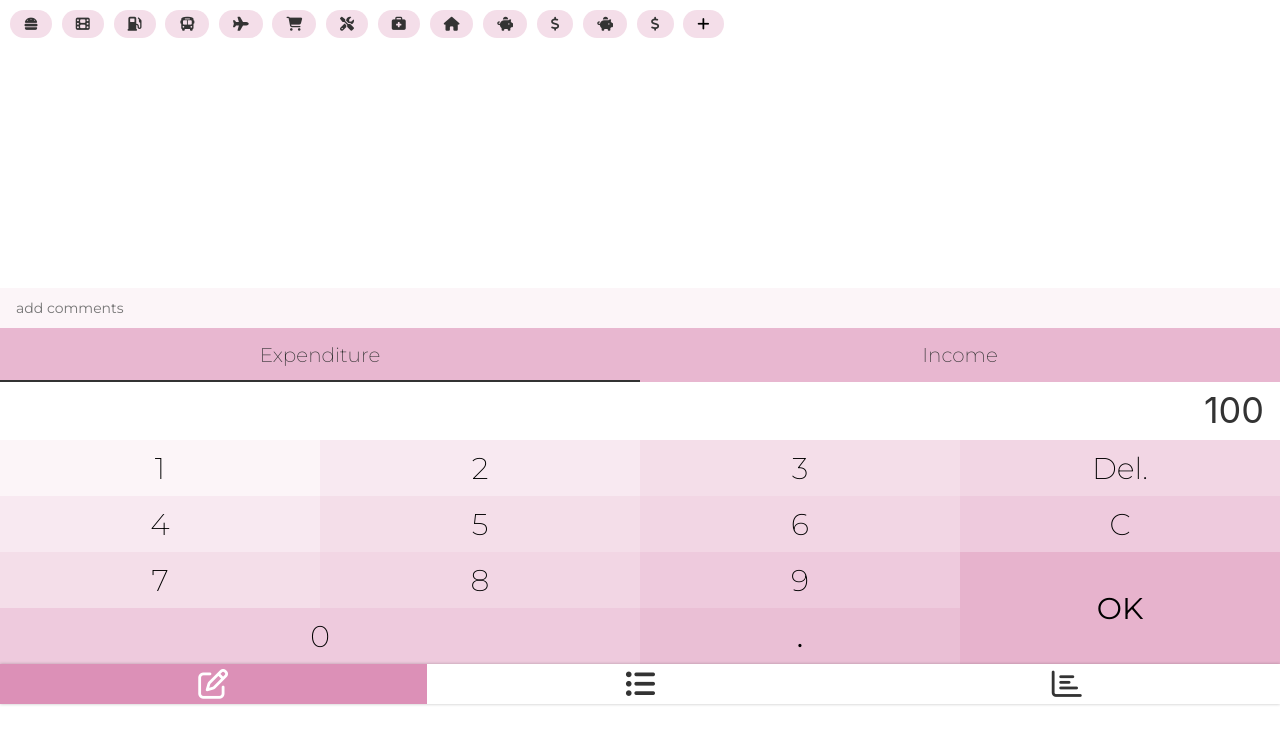
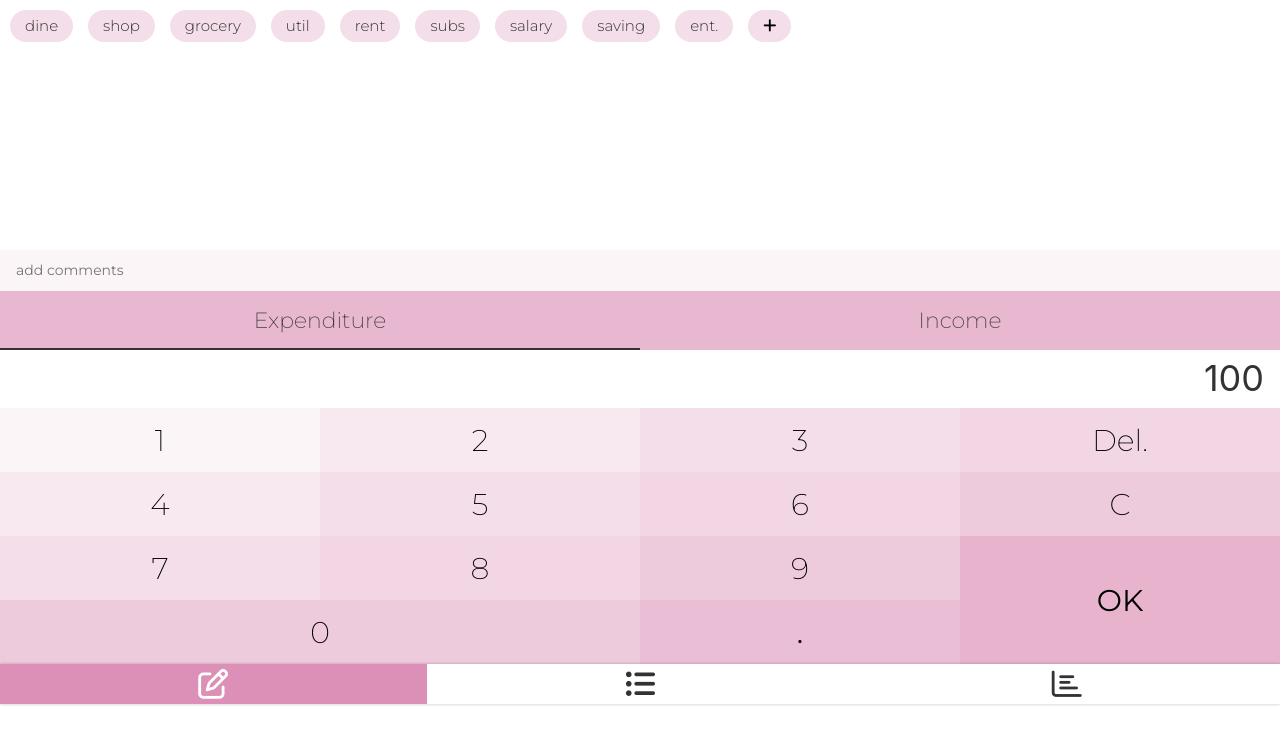
Before and after one commit to lavaboy1738/xpensity-vue, a Vue app: page /#/money in a window 1280 px wide. Shown: the top 744 px of the page. Built offline with nearby package versions, Linux system fonts and the light colour scheme.

Commit message:
fixing tag section styling

```diff
--- a/src/components/Numpad.vue
+++ b/src/components/Numpad.vue
@@ -48,12 +48,12 @@
                 border: none;
                 font-size: 3em;
                 font-weight: 200;
-                height: 3.5rem;
+                height: 4rem;
                 outline: none;
 
                 &.ok {
                     float: right;
-                    height: 7rem;
+                    height: 8rem;
                     font-weight: 400;
                 }
 
--- a/src/components/TagsListing.vue
+++ b/src/components/TagsListing.vue
@@ -1,19 +1,26 @@
 <template>
     <div class="tags">
         <ul class="current-tags">
-            <li class="tag"><i class="fas fa-hamburger"></i></li>
-            <li class="tag"><i class="fas fa-film"></i></li>
-            <li class="tag"><i class="fas fa-gas-pump"></i></li>
+            <!-- <li class="tag"><i class="fas fa-utensils"></i></li>
+            <li class="tag"><i class="fas fa-shopping-cart"></i></li>
             <li class="tag"><i class="fas fa-bus"></i></li>
+            <li class="tag"><i class="fas fa-home"></i></li>
+            <li class="tag"><i class="fas fa-tools"></i></li>
+            <li class="tag"><i class="fas fa-first-aid"></i></li>
+            <li class="tag"><i class="fas fa-piggy-bank"></i></li>
+            <li class="tag"><i class="fas fa-running"></i></li>
             <li class="tag"><i class="fas fa-plane"></i></li>
-            <li class="tag"><i class="fas fa-shopping-cart"></i></li>
-            <li class="tag"><i class="fas fa-tools"></i></li>
-            <li class="tag"><i class="fas fa-briefcase-medical"></i></li>
-            <li class="tag"><i class="fas fa-home"></i></li>
-            <li class="tag"><i class="fas fa-piggy-bank"></i></li>
-            <li class="tag"><i class="fas fa-dollar-sign"></i></li>
-            <li class="tag"><i class="fas fa-piggy-bank"></i></li>
-            <li class="tag"><i class="fas fa-dollar-sign"></i></li>
+            <li class="tag"><i class="fas fa-paw"></i></li>
+            <li class="tag"><i class="fas fa-baby"></i></li> -->
+            <li class="tag">dine</li>
+            <li class="tag">shop</li>
+            <li class="tag">grocery</li>
+            <li class="tag">util</li>
+            <li class="tag">rent</li>
+            <li class="tag">subs</li>
+            <li class="tag">salary</li>
+            <li class="tag">saving</li>
+            <li class="tag">ent.</li>
             <li class="tag new-tag">
                 <button>
                     <i class="fas fa-plus"></i>
@@ -31,26 +38,24 @@
 
 <style lang="scss" scoped>
     @import "~@/assets/style/helper.scss";
+
     .tags {
+        flex-grow: 1;
+        overflow: auto;
+        width: 100%;
         padding: 1em;
-        flex-grow: 1;
 
         .current-tags {
-            font-size: 1.4em;
             font-weight: 300;
             display: flex;
-            flex-wrap: wrap;
+            flex-wrap: nowrap;
 
             .tag {
-                height: 2em;
-                line-height: 2em;
-                padding-left: 1em;
-                padding-right: 1em;
-                padding-bottom: 1em;
-                border-radius: 1.2em;
+                font-size: 1.5em;
+                padding: 0.3em 1em;
+                border-radius: 2em;
+                margin-right: 1em;
                 background-color: lighten($primary-color, 10%);
-                margin-right: 0.7em;
-                margin-bottom: 0.7em;
             }
 
             .new-tag {
--- a/src/components/Types.vue
+++ b/src/components/Types.vue
@@ -27,7 +27,7 @@
                 display: flex;
                 justify-content: center;
                 align-items: center;
-                font-size: 2em;
+                font-size: 2.2em;
                 font-weight: 200;
                 line-height: 2.7em;
                 position: relative;
--- a/src/views/Money.vue
+++ b/src/views/Money.vue
@@ -32,7 +32,7 @@
     .layout {
         display: flex;
         flex-direction: column-reverse;
-        flex-wrap: wrap;
+        flex-wrap: nowrap;
     }
 </style>
 
```
